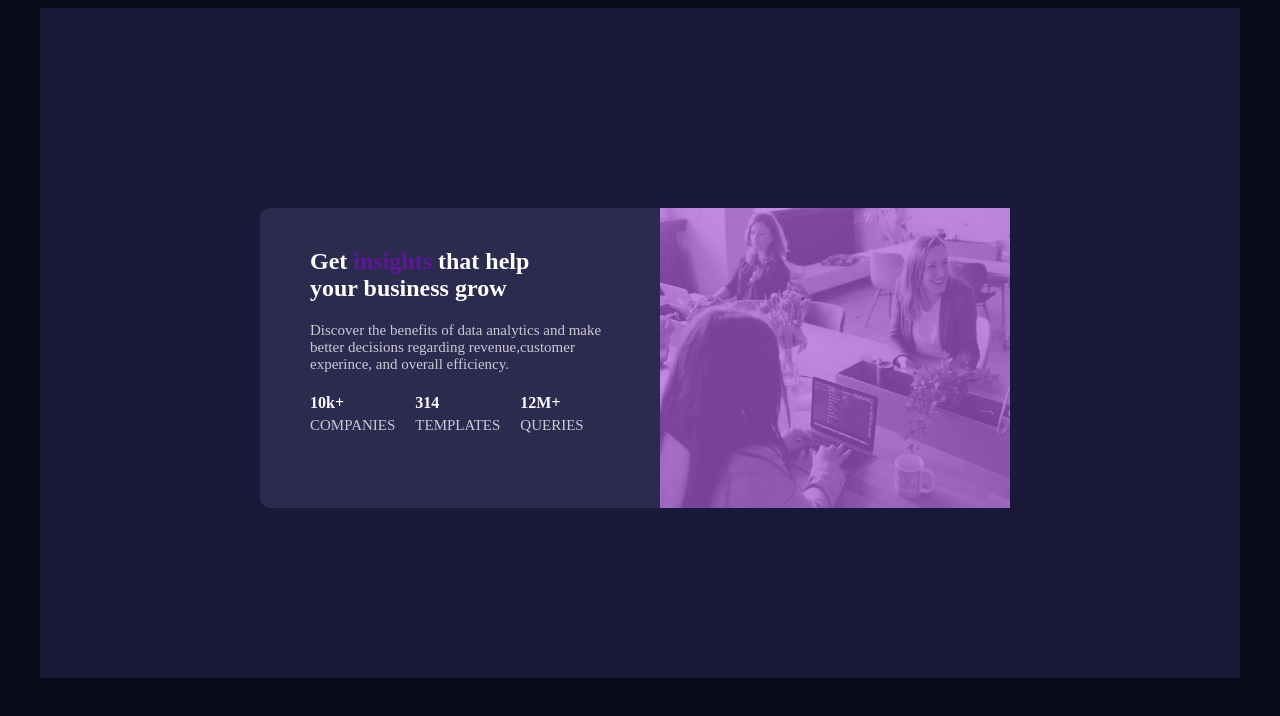
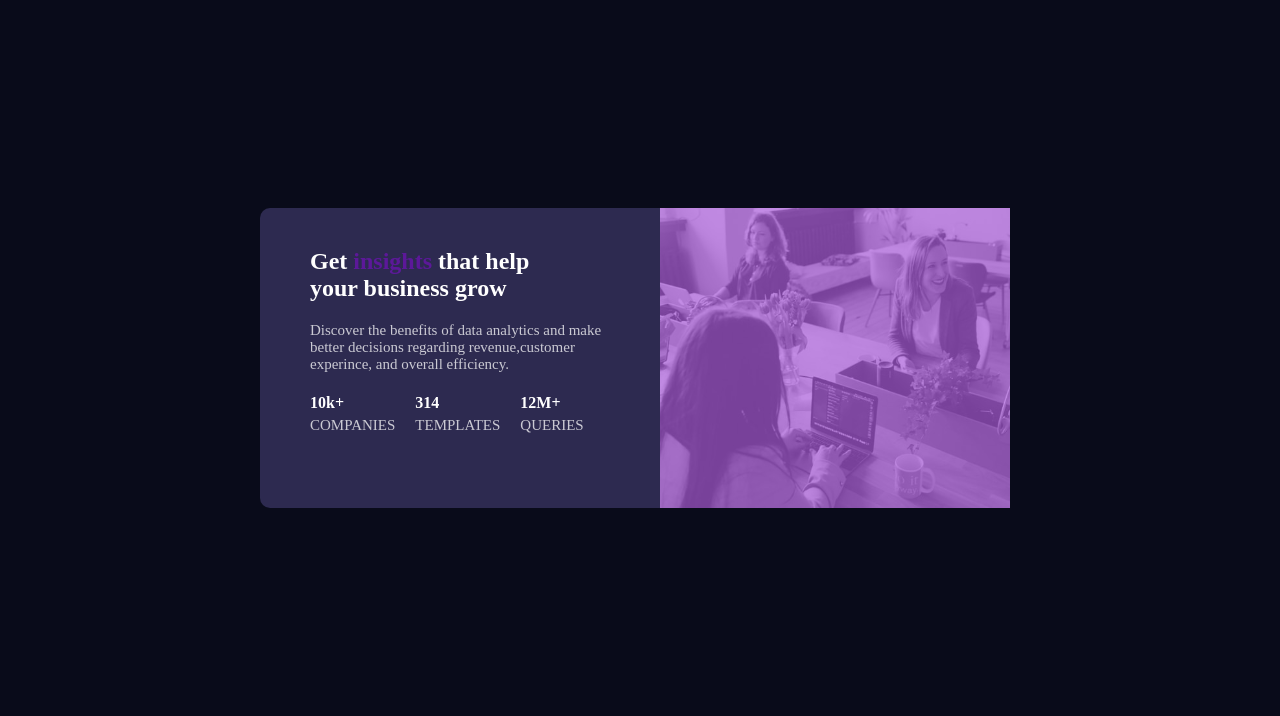
Before and after one commit to Gangasravani12/challenge5, a plain HTML site: page index.html in a window 1280 px wide. Drawn offline with Linux system fonts and the light colour scheme.

Commit message:
Update style.css

```diff
--- a/style.css
+++ b/style.css
@@ -3,7 +3,7 @@ body{
 }
 .box{
     width: 1200px;
-    height: 670px;
+    height: 100%;
     background-color: hsl(244, 38%, 16%);
     margin: 0 auto;
 }
```
